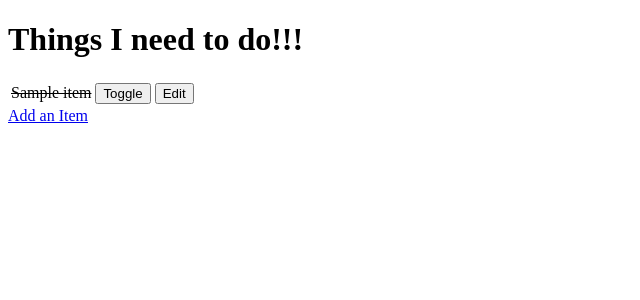
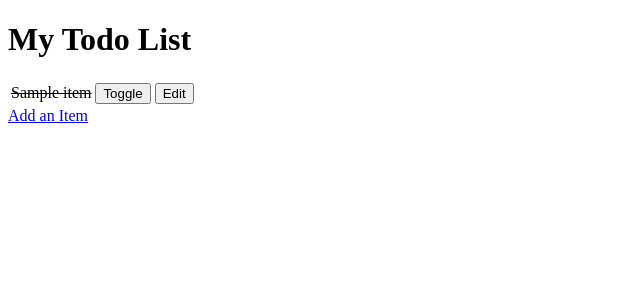
Before and after one commit to Chrisss09/Django_todo, a Django app: page / in a window 1280 px wide. Shown: the top 300 px of the page, without its empty margins (0-640 px from the left). Run offline with Django 3.2, Linux system fonts and the light colour scheme; tables that the repository leaves empty hold one stand-in row (values such as "Sample post").

Commit message:
Changed title

```diff
--- a/todo/templates/todo_list.html
+++ b/todo/templates/todo_list.html
@@ -7,7 +7,7 @@
     <title>Document</title>
 </head>
 <body>
-    <h1>Things I need to do!!!</h1>
+    <h1>My Todo List</h1>
 
     <table>
         {% for item in items %}
```
